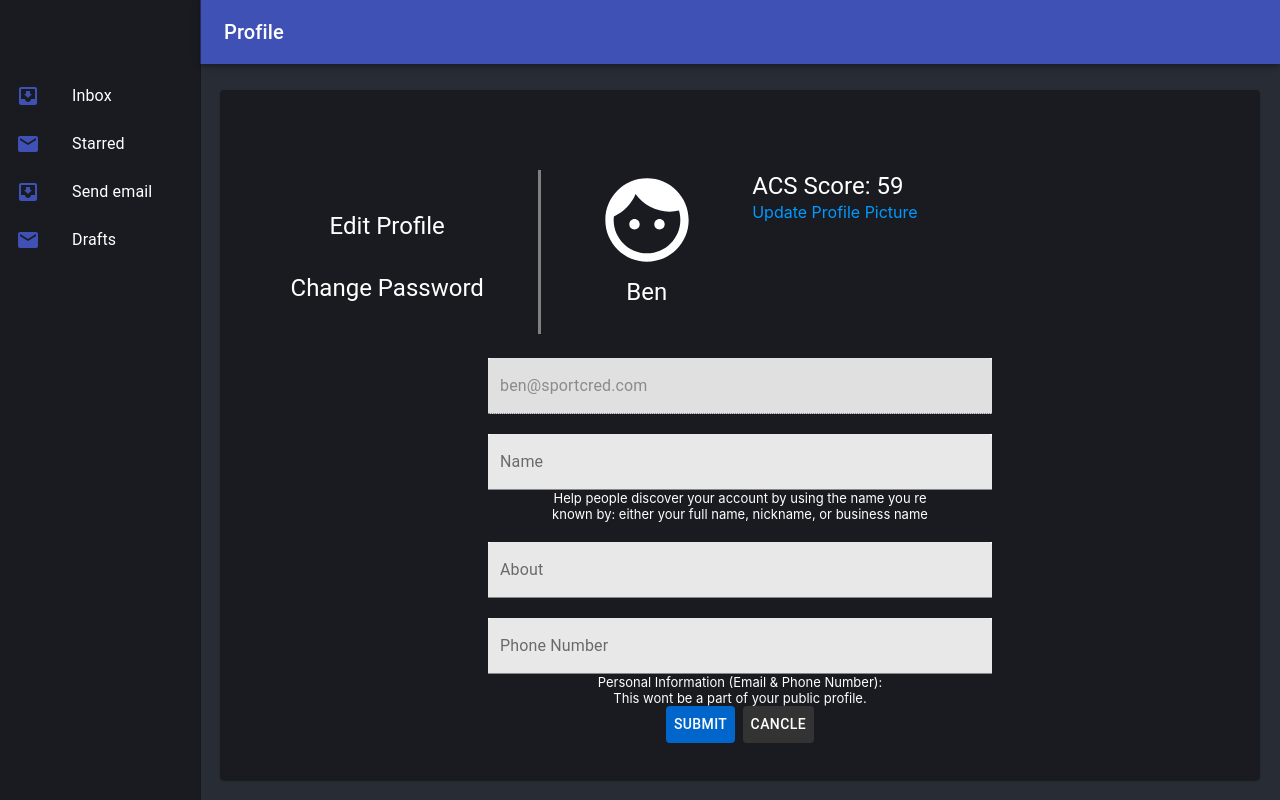
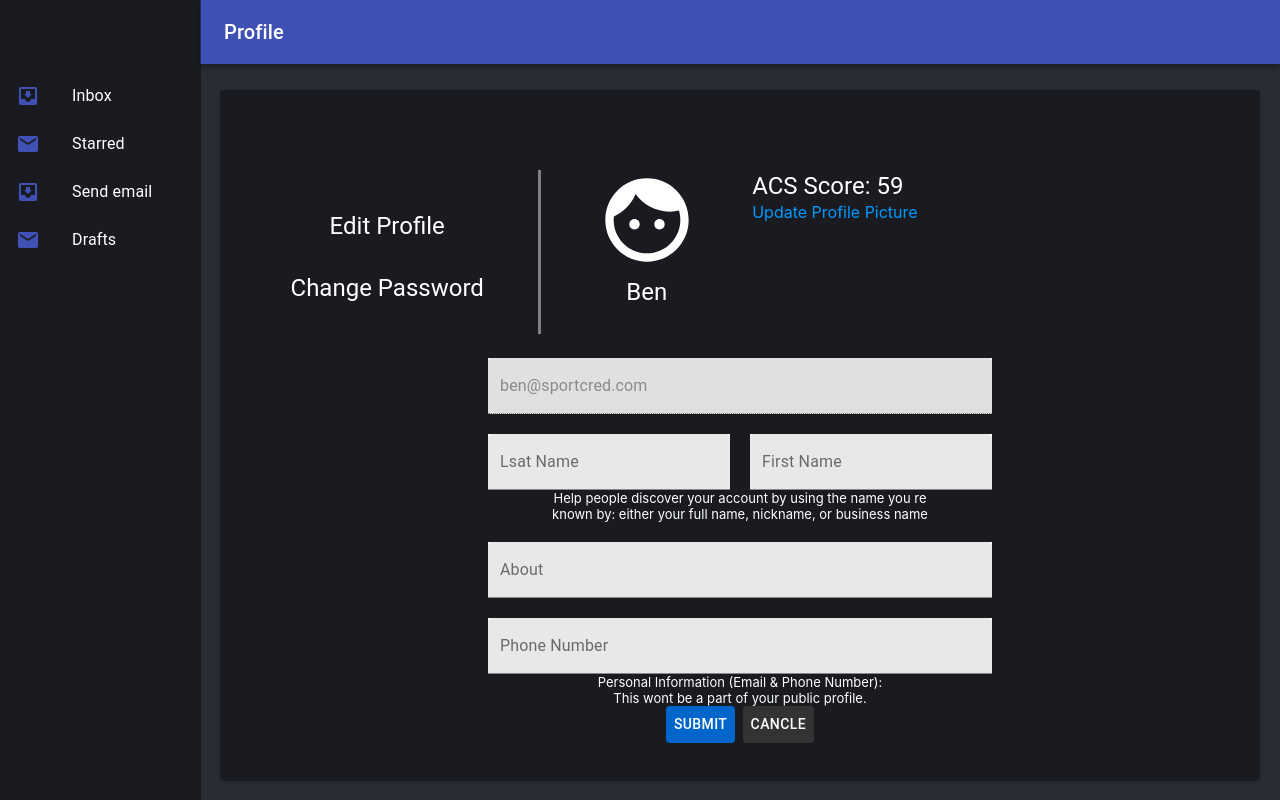
Before and after one commit to sashavoit-zz/SportsCred, a React (Create React App) app in the folder front-end/: page /profile in a window 1280 px wide. Both pictures are taken after a click on the element "Edit Profile". Built offline with nearby package versions, Linux system fonts and the light colour scheme.

Commit message:
match the new db schemas

```diff
--- a/front-end/src/components/profile/Profile.js
+++ b/front-end/src/components/profile/Profile.js
@@ -87,6 +87,14 @@ const styles = theme => ({
     width: "50%",
     marginTop: "20px",
   },
+  inputFieldShort: {
+    //color: "white",
+    backgroundColor: "white",
+    width: "24%",
+    marginRight: "1%",
+    marginLeft: "1%",
+    marginTop: "20px",
+  },
   submitButton: {
     color:"white",
     backgroundColor: "#0066cc",
@@ -100,8 +108,9 @@ const styles = theme => ({
 function post_profile(input) {
   const url = 'http://localhost:3001/profile';
   const data = {
-    name: input.name,
     email: input.email,
+    lastName: input.lastName,
+    firstName: input.firstName,
     about: input.about,
     phone: input.phone,
   }
@@ -159,7 +168,8 @@ class ProfilePage extends Component {
     const profileContent = this.state.edit ? (
       <form onSubmit={this.handleSubmit} noValidate autoComplete="off">
         <TextField className={classes.inputField} id="email" label="ben@sportcred.com" variant="filled" onChange={this.handleInputChange} disabled /><br />
-        <TextField className={classes.inputField} id="name" label="Name" variant="filled" onChange={this.handleInputChange} /><br />
+        <TextField className={classes.inputFieldShort} id="lastName" label="Lsat Name" variant="filled" onChange={this.handleInputChange} />
+        <TextField className={classes.inputFieldShort} id="fistName" label="First Name" variant="filled" onChange={this.handleInputChange} /><br />
         <div className={classes.note}>
           Help people discover your account by using the name you re <br />
           known by: either your full name, nickname, or business name
```
Also changed, not shown: 1 other file (tests, documents, lock files or other folders).
